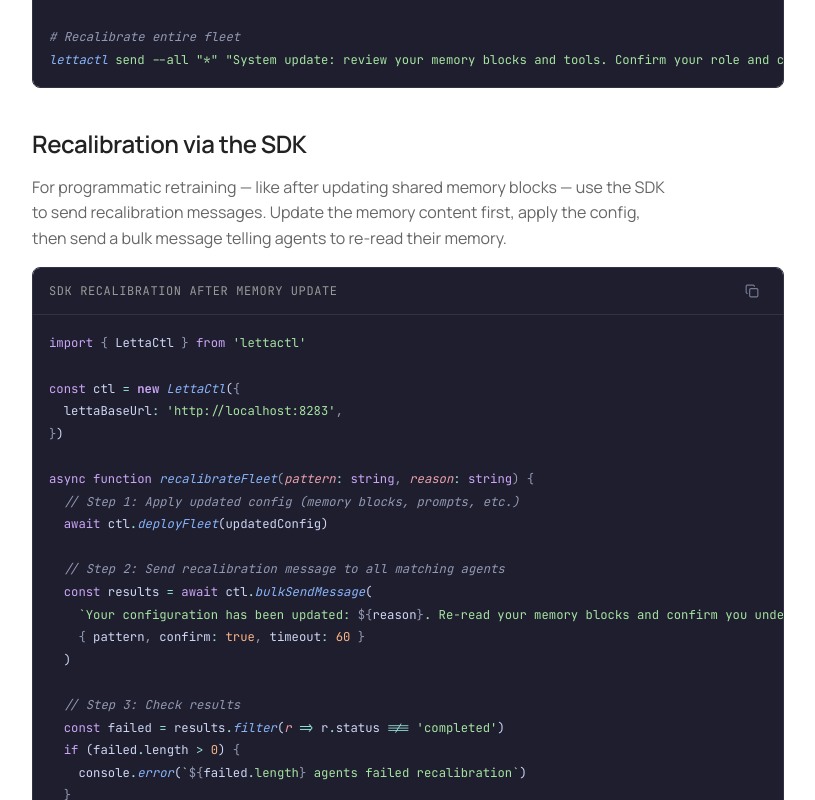
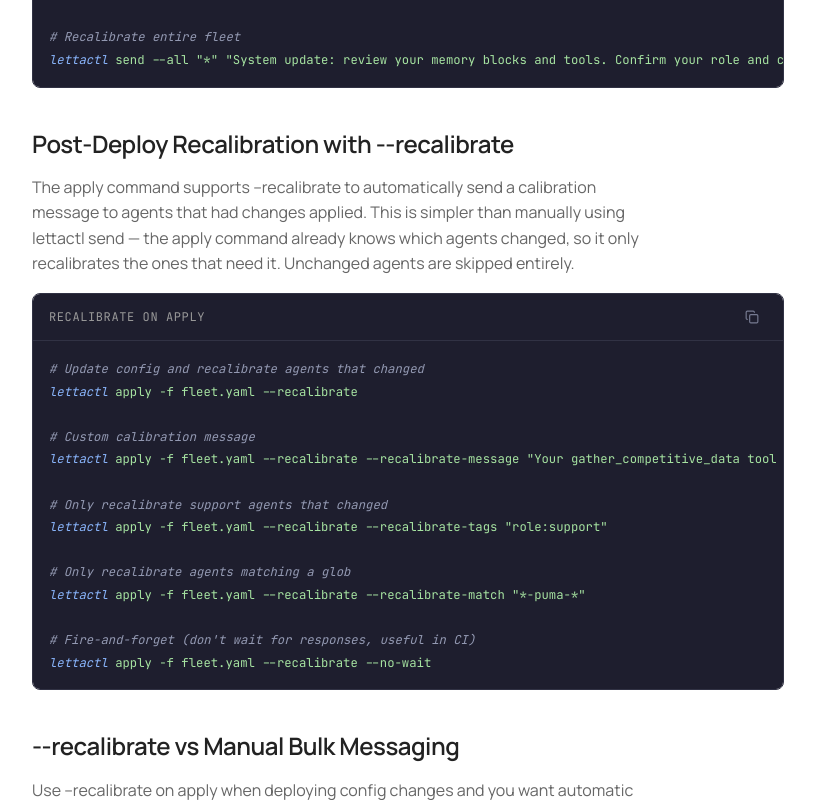
Before and after one commit to nouamanecodes/lettactl_docs, a Next.js app: page /guides/agent-calibration in a window 1280 px wide. Shown: the part 3480-4280 px from the top of the page, without its empty margins (372-1187 px from the left). Built offline with nearby package versions, Linux system fonts and the light colour scheme; no server answers.

Commit message:
docs: add --recalibrate flag to apply command reference and calibration guide

```diff
--- a/content/commands/deployment.ts
+++ b/content/commands/deployment.ts
@@ -22,6 +22,11 @@ export const commands: CommandDoc[] = [
       { flag: "--canary-prefix", description: "Custom prefix for canary agents", type: "string", default: "CANARY-" },
       { flag: "--promote", description: "Promote canary config to production agents", type: "boolean" },
       { flag: "--cleanup", description: "Remove canary agents after promotion", type: "boolean" },
+      { flag: "--recalibrate", description: "Send a calibration message to agents that had changes applied", type: "boolean" },
+      { flag: "--recalibrate-message", description: "Custom calibration message (overrides default)", type: "string" },
+      { flag: "--recalibrate-tags", description: "Only recalibrate agents matching these tags (comma-separated, AND logic)", type: "string" },
+      { flag: "--recalibrate-match", description: "Only recalibrate agents matching glob pattern", type: "string" },
+      { flag: "--no-wait", description: "Fire-and-forget recalibration (don't wait for responses)", type: "boolean" },
     ],
     examples: [
       { title: "Basic deploy", code: "lettactl apply -f fleet.yaml" },
@@ -29,6 +34,9 @@ export const commands: CommandDoc[] = [
       { title: "Deploy single agent", code: "lettactl apply -f fleet.yaml --agent my-agent" },
       { title: "Template application", code: "lettactl apply -f template.yaml --match 'support-*'" },
       { title: "Canary deploy + promote", code: "lettactl apply -f fleet.yaml --canary\nlettactl apply -f fleet.yaml --canary --promote --cleanup" },
+      { title: "Deploy and recalibrate", code: "lettactl apply -f fleet.yaml --recalibrate" },
+      { title: "Recalibrate with custom message", code: "lettactl apply -f fleet.yaml --recalibrate --recalibrate-message 'Your tools have been updated.'" },
+      { title: "Recalibrate specific agents", code: "lettactl apply -f fleet.yaml --recalibrate --recalibrate-tags 'role:support'" },
     ],
     seeAlso: ["validate", "get agents"],
   },
--- a/content/guides/index.ts
+++ b/content/guides/index.ts
@@ -1127,6 +1127,34 @@ lettactl send --all "*" "System update: review your memory blocks and tools. Con
         },
       },
       {
+        heading: "Post-Deploy Recalibration with --recalibrate",
+        content:
+          "The apply command supports --recalibrate to automatically send a calibration message to agents that had changes applied. This is simpler than manually using lettactl send — the apply command already knows which agents changed, so it only recalibrates the ones that need it. Unchanged agents are skipped entirely.",
+        code: {
+          language: "bash",
+          title: "Recalibrate on apply",
+          code: `# Update config and recalibrate agents that changed
+lettactl apply -f fleet.yaml --recalibrate
+
+# Custom calibration message
+lettactl apply -f fleet.yaml --recalibrate --recalibrate-message "Your gather_competitive_data tool has been fixed."
+
+# Only recalibrate support agents that changed
+lettactl apply -f fleet.yaml --recalibrate --recalibrate-tags "role:support"
+
+# Only recalibrate agents matching a glob
+lettactl apply -f fleet.yaml --recalibrate --recalibrate-match "*-puma-*"
+
+# Fire-and-forget (don't wait for responses, useful in CI)
+lettactl apply -f fleet.yaml --recalibrate --no-wait`,
+        },
+      },
+      {
+        heading: "--recalibrate vs Manual Bulk Messaging",
+        content:
+          "Use --recalibrate on apply when deploying config changes and you want automatic post-deploy calibration — it targets only agents with diffs and requires no extra commands. Use lettactl send for ad-hoc recalibration independent of deployment, when you need per-agent custom messages, or when you want to recalibrate agents that weren't part of an apply run.",
+      },
+      {
         heading: "Recalibration via the SDK",
         content:
           "For programmatic retraining — like after updating shared memory blocks — use the SDK to send recalibration messages. Update the memory content first, apply the config, then send a bulk message telling agents to re-read their memory.",
```
